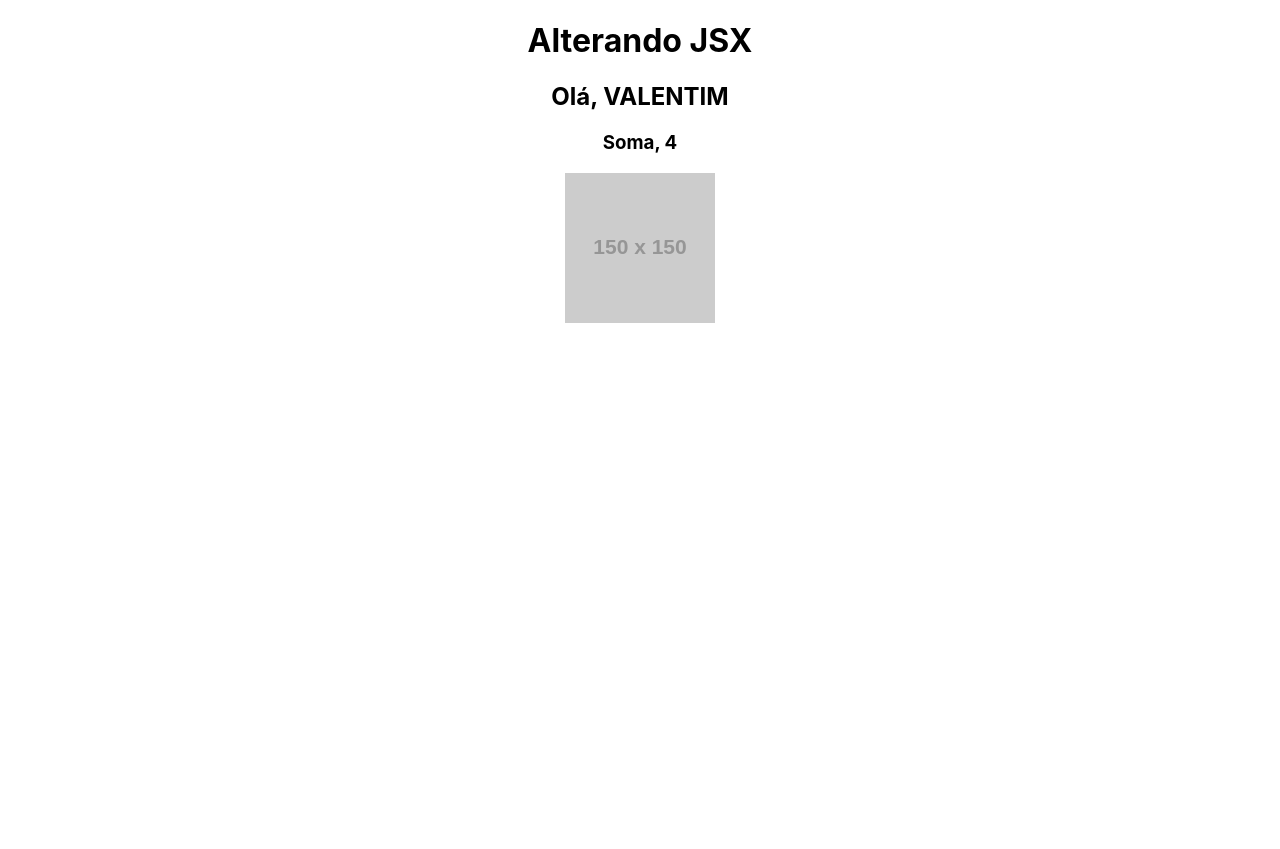
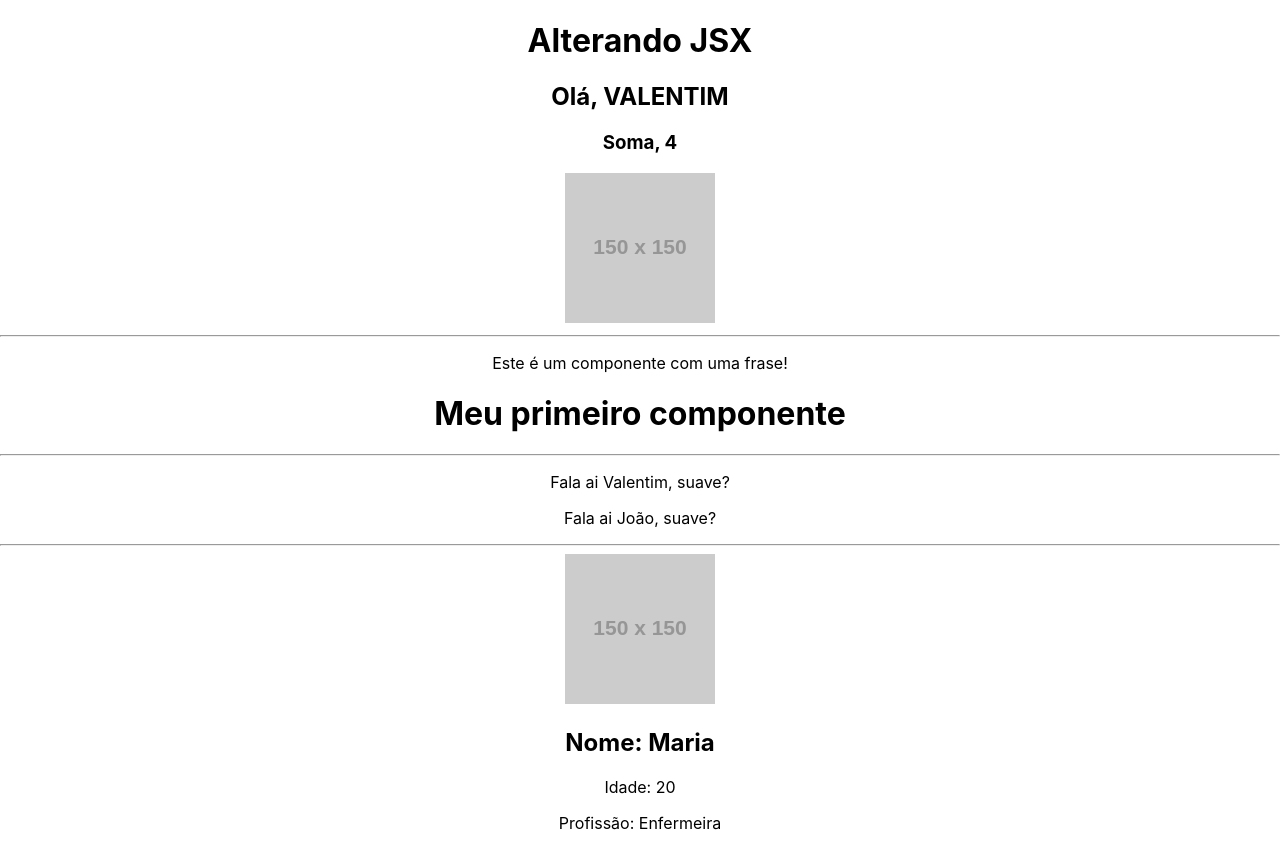
Before and after one commit to Valentim-Gab/React-course_Matheus-Battisti-Hora-de-Codar, a React (Create React App) app in the folder my-project/: page / in a window 1280 px wide. Before the commit the page ends 800 px from the top, so only its background shows below. Built offline with nearby package versions, Linux system fonts and the light colour scheme.

Commit message:
Trabalhando com props - #05

```diff
--- a/my-project/src/App.jsx
+++ b/my-project/src/App.jsx
@@ -1,4 +1,7 @@
-import './App.css';
+import './App.css'
+import HelloWorld from './components/HelloWorld'
+import SayMyName from './components/SayMyName.tsx'
+import { Person } from './components/Person.tsx'
 
 function App() {
   const name = 'Valentim'
@@ -8,7 +11,7 @@ function App() {
     return a + b
   }
 
-  const url = "https://via.placeholder.com/150"
+  const url = 'https://via.placeholder.com/150'
 
   return (
     <main className="App">
@@ -16,8 +19,16 @@ function App() {
       <h2>Olá, {newName}</h2>
       <h3>Soma, {sum(2, 2)}</h3>
       <img src={url} alt="Minha imagem" />
+      <hr />
+      <HelloWorld />
+      <hr />
+      <SayMyName name={name}></SayMyName>
+      <SayMyName name="João"></SayMyName>
+      <hr />
+      <Person name="Maria" age="20" profession="Enfermeira" photo={url}>
+      </Person>
     </main>
-  );
+  )
 }
 
-export default App;
+export default App
--- /dev/null
+++ b/my-project/src/components/HelloWorld.jsx
@@ -0,0 +1,12 @@
+import Phrase from "./Phrase"
+
+function HelloWorld() {
+  return (
+    <div>
+      <Phrase></Phrase>
+      <h1>Meu primeiro componente</h1>
+    </div>
+  )
+}
+
+export default HelloWorld
--- /dev/null
+++ b/my-project/src/components/Person.tsx
@@ -0,0 +1,19 @@
+import React from "react"
+
+interface PersonProps {
+  name: string,
+  photo: string,
+  age: number,
+  profession: string
+}
+
+export const Person: React.FC<PersonProps> = ({name, photo, age, profession}) => {
+  return (
+    <div>
+      <img src={photo} alt="Foto da pessoa" />
+      <h2>Nome: {name}</h2>
+      <p>Idade: {age}</p>
+      <p>Profissão: {profession}</p>
+    </div>
+  )
+}
--- /dev/null
+++ b/my-project/src/components/Phrase.jsx
@@ -0,0 +1,7 @@
+export default function Phrase() {
+  return (
+    <div>
+      <p>Este é um componente com uma frase!</p>
+    </div>
+  )
+}
--- /dev/null
+++ b/my-project/src/components/SayMyName.tsx
@@ -0,0 +1,15 @@
+import React from 'react';
+
+interface SayMyNameProps {
+  name: string
+}
+
+const SayMyName: React.FC<SayMyNameProps> = (props) => {
+  return (
+    <div>
+      <p>Fala ai {props.name}, suave?</p>
+    </div>
+  )
+}
+
+export default SayMyName
```
Also changed, not shown: my-project/src/AppUseEffectExample.jsx (added, +27 -0 lines), 1 other file (tests, documents, lock files or other folders).
